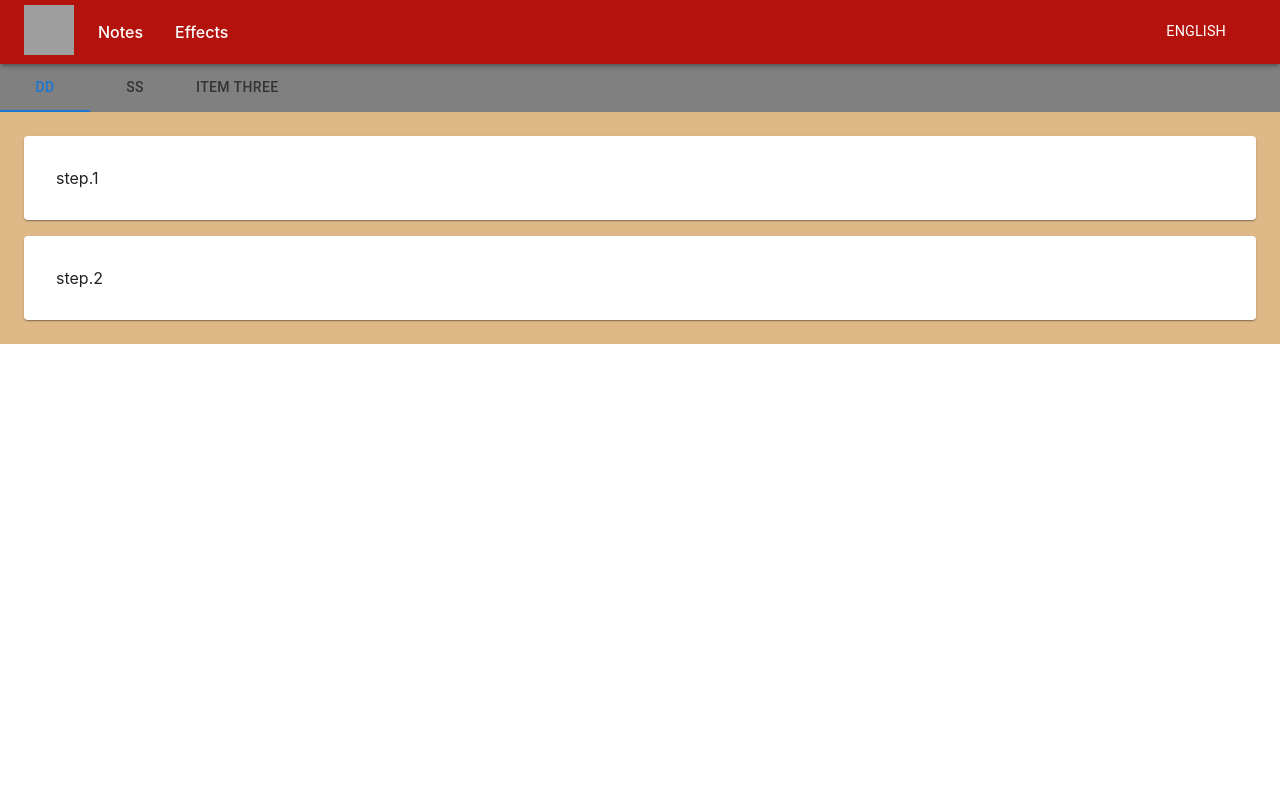
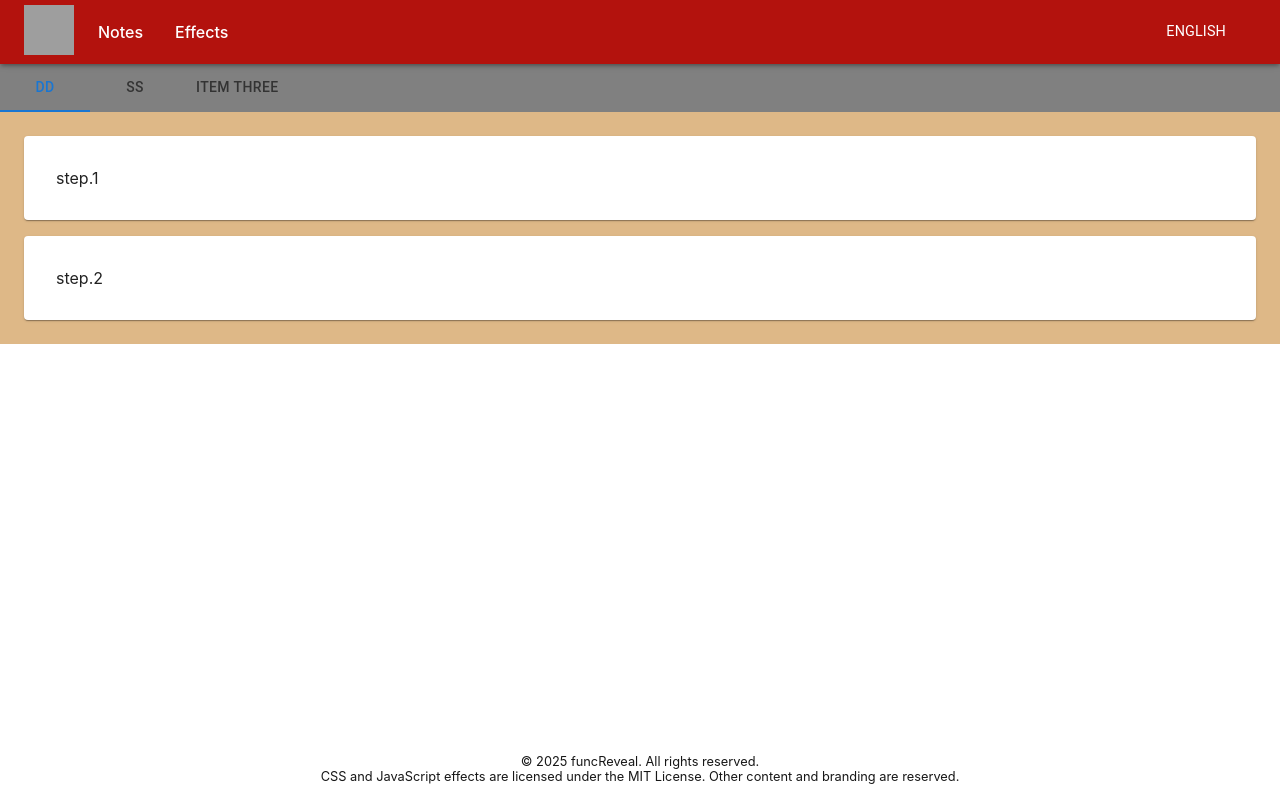
Before and after one commit to funcReveal/funcreveal.github.io, a Next.js app: page / in a window 1280 px wide. Built offline with nearby package versions, Linux system fonts and the light colour scheme; grey boxes are pictures that could not be loaded; some icons are missing.

Commit message:
modify layout UI

```diff
--- a/src/components/Layout.tsx
+++ b/src/components/Layout.tsx
@@ -1,12 +1,20 @@
 import Header from '@/components/common/Header'
 import Footer from '@/components/common/Footer'
+import { Box } from '@mui/material'
 
 export default function Layout({ children }: { children: React.ReactNode }) {
     return (
-        <div style={{ height: '100vh' }}>
+        <Box
+            display="flex"
+            flexDirection="column"
+            minHeight="100vh"
+        >
             <Header />
-            <main style={{ height: '100%', width: '100%', backgroundColor: 'transparent' }}>{children}</main >
+            <Box component="main" flexGrow={1}>
+                {children}
+            </Box>
             <Footer />
-        </div>
+        </Box>
+
     )
 }
```
